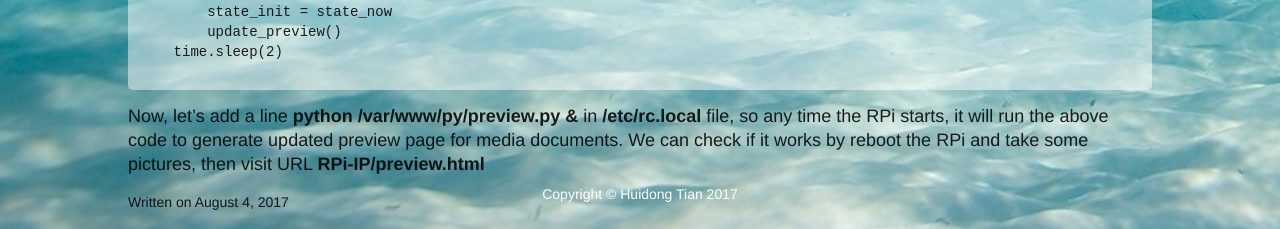
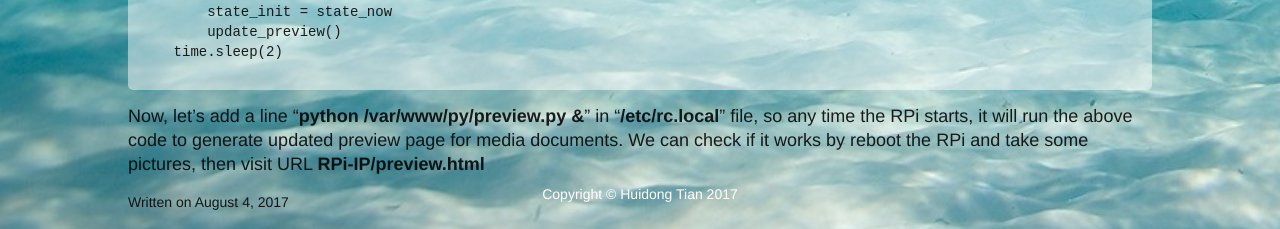
Before and after one commit to ecorov/ecorov.github.io, a Jekyll site: the page built from _posts/2017-08-09-preview-python.md, in a window 1280 px wide and 900 px high, scrolled down 733 px. Shown: the part 668-897 px from the top of the window. Built offline with Jekyll 4.4.1, drawn with Linux system fonts in a browser that asks for light colours; nearby versions of some CDN libraries; comment, search, counter and statistics services are not loaded; some of the changed text lies outside the part shown.

Commit message:
Tutorial 5

```diff
--- a/_posts/2017-08-09-preview-python.md
+++ b/_posts/2017-08-09-preview-python.md
@@ -67,4 +67,4 @@ while True:
 ~~~
 
 
-Now, let's add a line **python /var/www/py/preview.py &** in **/etc/rc.local** file, so any time the RPi starts, it will run the above code to generate updated preview page for media documents. We can check if it works by reboot the RPi and take some pictures, then visit URL **RPi-IP/preview.html**
+Now, let's add a line "**python /var/www/py/preview.py &**" in "**/etc/rc.local**" file, so any time the RPi starts, it will run the above code to generate updated preview page for media documents. We can check if it works by reboot the RPi and take some pictures, then visit URL **RPi-IP/preview.html**
```
Also changed, not shown: other parts of _posts/2017-08-09-preview-python.md (+1 -1 lines), images/preview-python.png.
